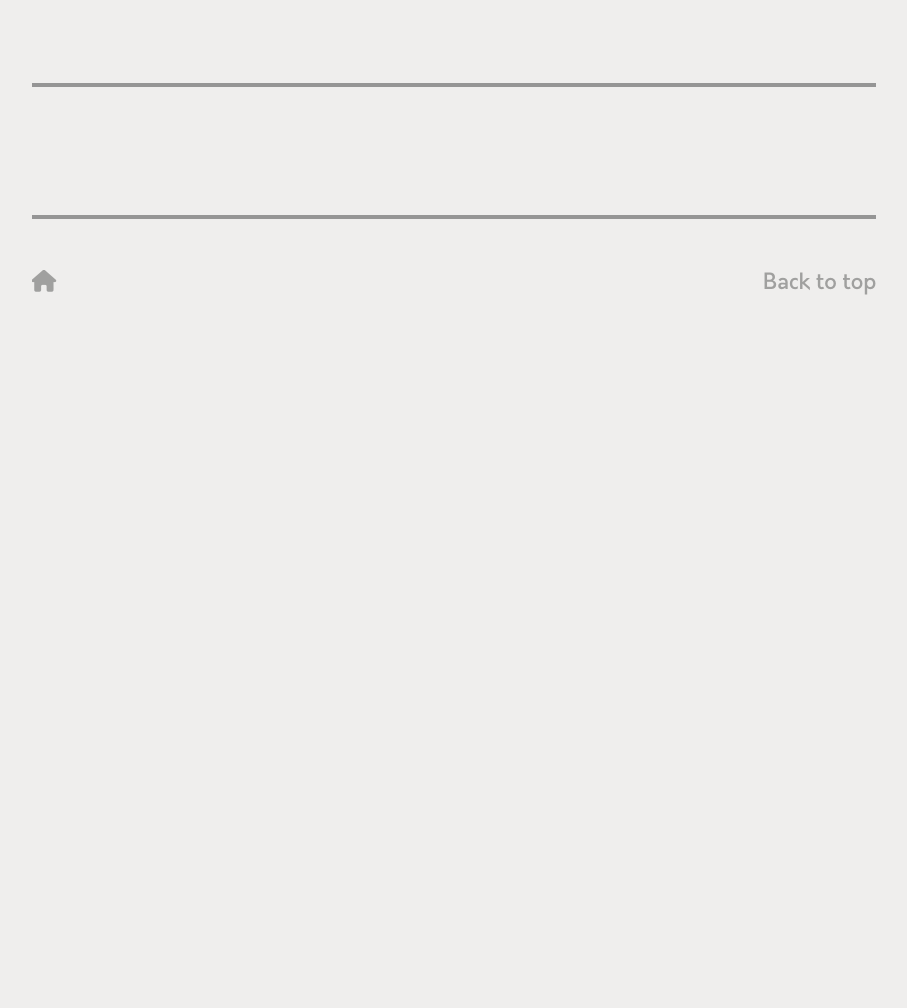
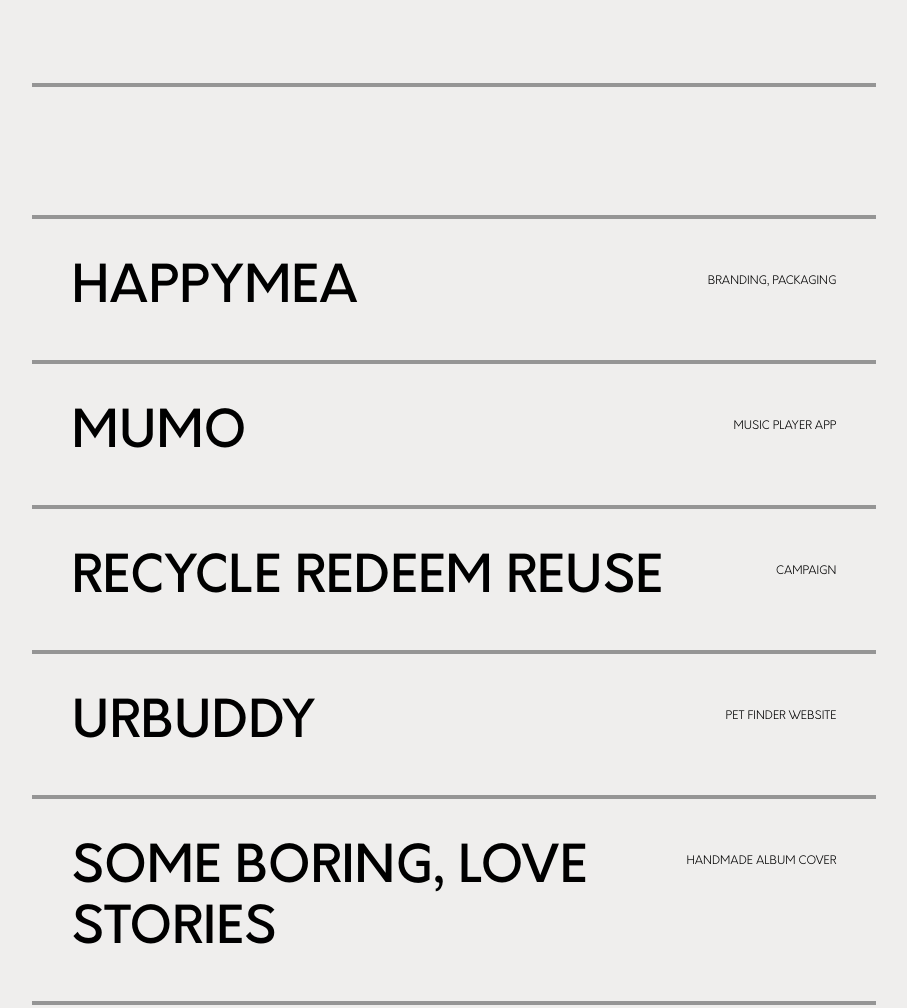
Before and after one commit to God-T/Designer-portfolio, a website with bundled scripts: page src/html/project.html in a window 1280 px wide. Shown: the top 1008 px of the page, without its empty margins (186-1093 px from the left). Before the commit the page ends 800 px from the top, so only its background shows below. Built offline with nearby package versions, Linux system fonts and the light colour scheme; no server answers.

Commit message:
Fix path

```diff
--- a/src/html/project.html
+++ b/src/html/project.html
@@ -43,7 +43,7 @@
         <script type="module" src="../js/project.js"></script>
     </head>
 
-    <body>
+    <body data-root="..">
         <div class="padding-wrapper">
             <div id="project-detail-container"></div>
             <div id="projects-list-container"></div>
--- a/src/js/common/fetch.js
+++ b/src/js/common/fetch.js
@@ -11,9 +11,13 @@ const getJson = async path => {
     }
 };
 
-export const getProjectsDetails = async () => {
+export const getProjectsDetails = async relative => {
     try {
-        return await getJson(`./${SERVICE_ID}/projectsDetails.json`);
+        return await getJson(
+            `${document.body.getAttribute(
+                'data-root'
+            )}/${SERVICE_ID}/projectsDetails.json`
+        );
     } catch (e) {
         alert('Failed to fetch projects details from service');
         console.log(e);
@@ -22,7 +26,11 @@ export const getProjectsDetails = async () => {
 
 export const getPersonalDetails = async () => {
     try {
-        return await getJson(`./${SERVICE_ID}/personalDetails.json`);
+        return await getJson(
+            `${document.body.getAttribute(
+                'data-root'
+            )}/${SERVICE_ID}/personalDetails.json`
+        );
     } catch (e) {
         alert('Failed to fetch personal details from service');
         console.log(e);
```
Also changed, not shown: src/index.html (+1 -1 lines).
